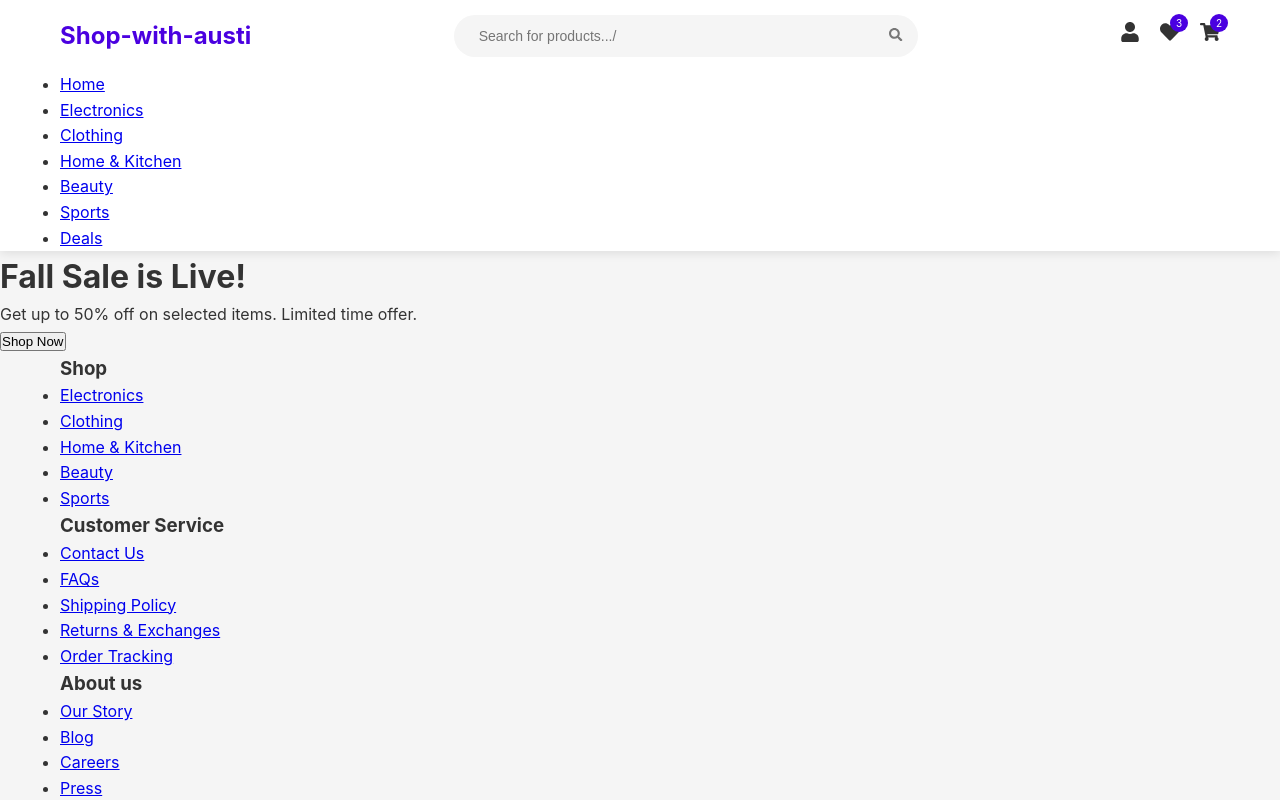
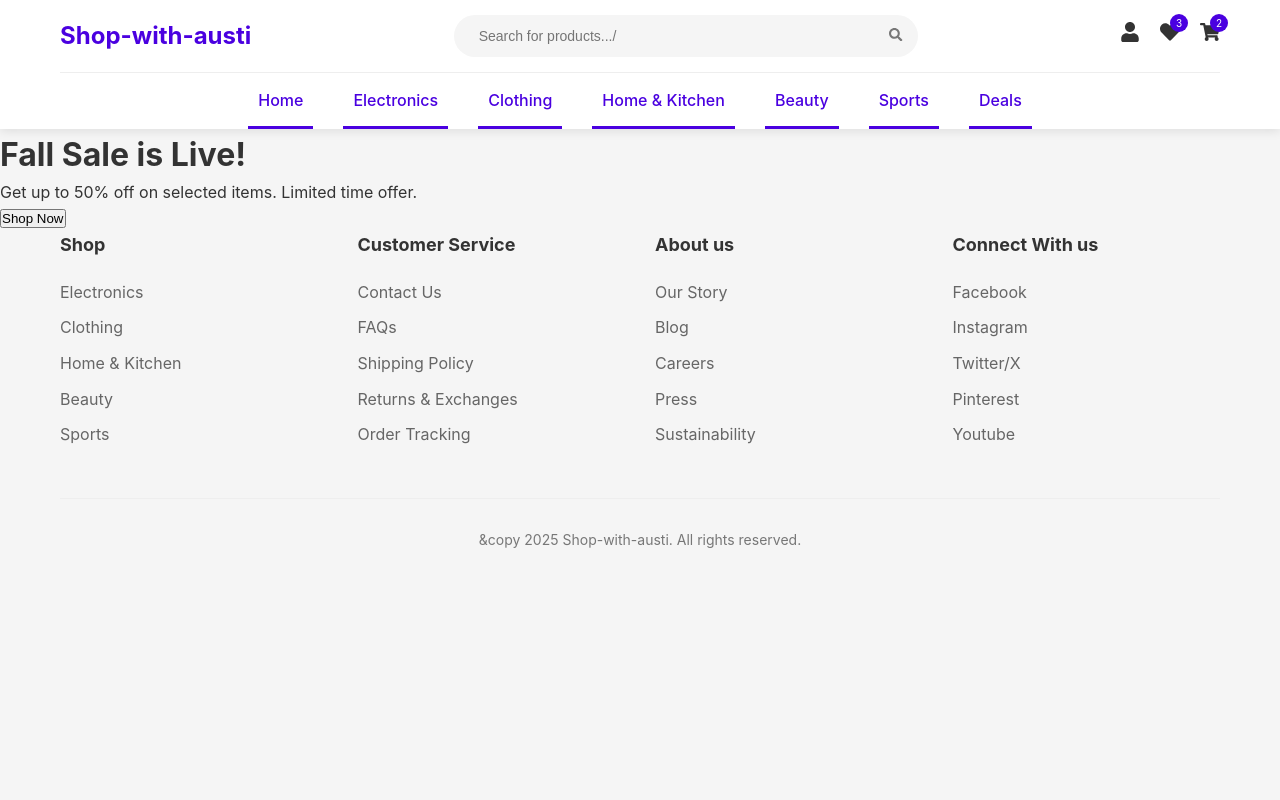
Before and after one commit to austinxduong/shop-with-austii, a React (Create React App) app: page / in a window 1280 px wide. Shown: the top 800 px of the page. Built offline with nearby package versions, Linux system fonts and the light colour scheme.

Commit message:
stylize links/footer

```diff
--- a/src/App.css
+++ b/src/App.css
@@ -93,3 +93,89 @@ align-items: center;
 justify-content: center;
 font-size: 10px;
 }
+
+.nav-bar {
+  display: flex;
+  justify-content: center;
+  border-top: 1px solid #eee;
+}
+
+.nav-bar ul {
+  display: flex;
+  list-style: none;
+  padding: 0;
+  margin: 0;
+}
+
+.nav-bar li {
+  margin: 0 15px;
+}
+
+.nav-bar a {
+  display: block;
+  padding: 15px 10px;
+  color: #333;
+  text-decoration: none;
+  font-weight: 500;
+  position: relative;
+}
+
+.nav-bar a:hover, .nav-bar a.active {
+  color: #4a00e0;
+}
+
+.nav-bar a:hover:after, .nav-bar a.active::after {
+  content: '';
+  position: absolute;
+  bottom: 0;
+  left: 0;
+  width: 100%;
+  height: 3px;
+  background-color: #4a00e0;
+}
+
+.footer {
+  background-color: #f9f9f9;
+  padding: 60px 0 30px;
+  margin-top: 60px;
+}
+
+.footer-content {
+  display: grid;
+  grid-template-columns: repeat(auto-fit, minmax(200px, 1fr));
+  gap: 30px;
+  margin-bottom: 40px;
+}
+
+.footer-column h3 {
+  font-size: 18px;
+  margin-bottom: 20px;
+  color: #333;
+}
+
+.footer-column ul {
+  list-style: none;
+  padding: 0;
+  margin: 0;
+}
+
+.footer-column li {
+  margin-bottom: 10px;
+}
+
+.footer-column a {
+  color: #666;
+  text-decoration: none;
+}
+
+.footer-column a:hover {
+  color: #4a00e0;
+}
+
+.copyright {
+  text-align: center;
+  padding-top: 30px;
+  border-top: 1px solid #eee;
+  color: #777;
+  font-size: 14px;
+}
```
